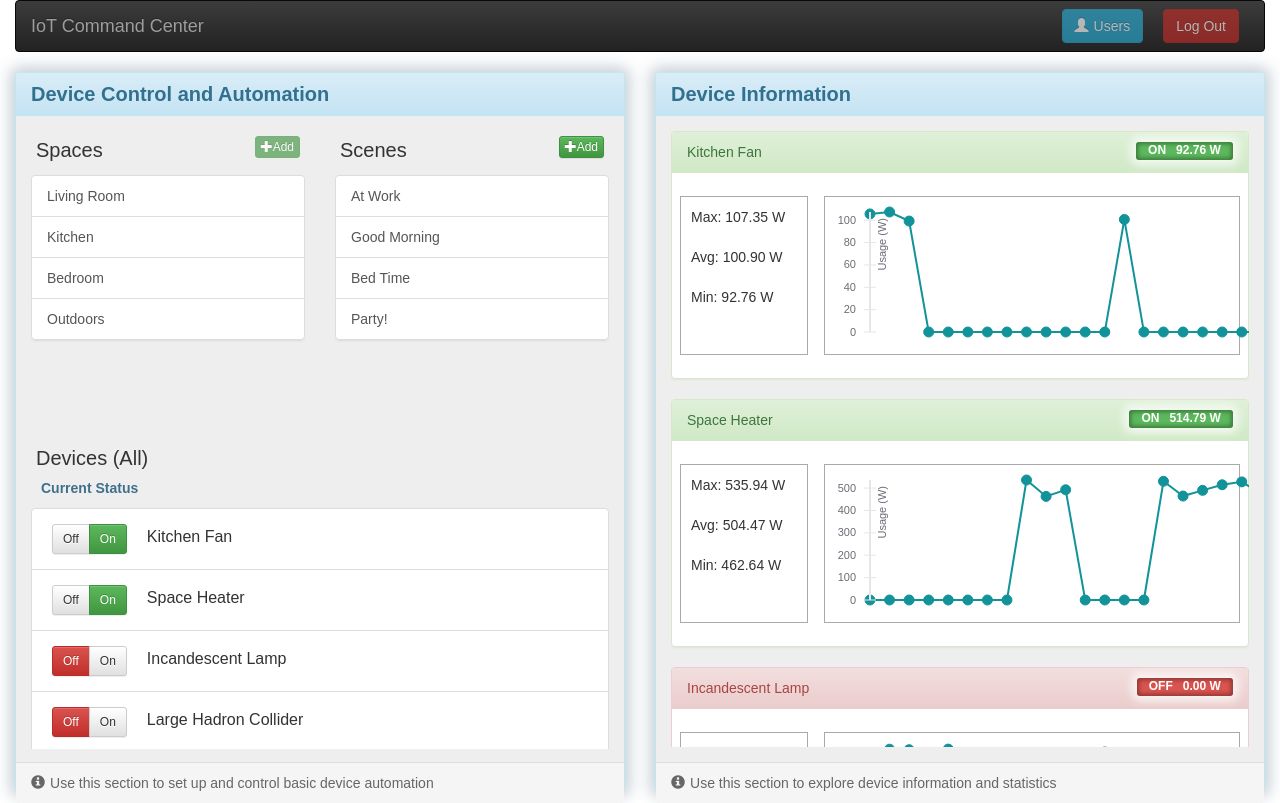
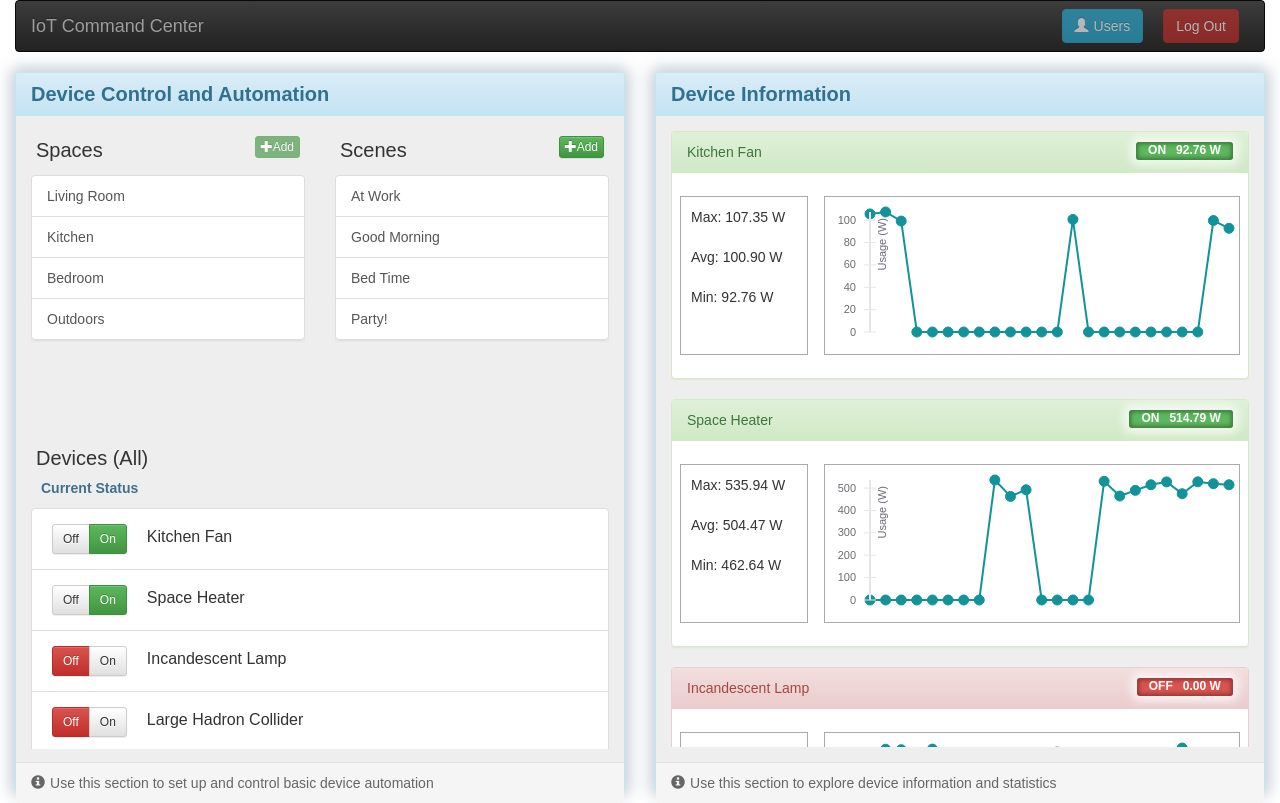
Before and after one commit to AndrewTBurks/IoTCommandCenter, a React (Create React App) app: page / in a window 1280 px wide. Built offline with nearby package versions, Linux system fonts and the light colour scheme.

Commit message:
fix graph width resizing

```diff
--- a/src/components/information/DeviceChart.js
+++ b/src/components/information/DeviceChart.js
@@ -5,21 +5,28 @@ class DeviceChart extends Component {
   constructor(props) {
     super(props);
     this.state = {
-      data: props.data
+      data: props.data,
+      width: props.width
     };
   }
 
+  static getDerivedStateFromProps(nextProps, prevState) {
+    // just overwrite old state completely with new props
+    return { data: nextProps.data, width: nextProps.width };
+  }
+
   render() {
-    let {data} = this.state;
+    let {data, width} = this.state;
     let chartData = data.map(dataPoint=> {
       return {
         x: new Date(dataPoint.timestamp).getTime(),
         y: dataPoint.power
       };
     });
+
     return (
       <XYPlot
-        width={500}
+        width={width-5}
         height={170}>
         <LineMarkSeries data={chartData}/>
         {/* <XAxis title="Time" /> */}
--- a/src/components/information/DeviceInfo.js
+++ b/src/components/information/DeviceInfo.js
@@ -6,7 +6,11 @@ import AddScenePanel from '../control-automation/AddScenePanel'
 class DeviceInfo extends Component {
   constructor(props) {
     super(props);
-    this.state = { info: props.info, status: props.status, data: props.data };
+    this.state = { info: props.info, status: props.status, data: props.data, width: 500 };
+
+    this.height = null;
+
+    this.saveElem = this.saveElem.bind(this);
   }
 
   static getDerivedStateFromProps(nextProps, prevState) {
@@ -14,8 +18,16 @@ class DeviceInfo extends Component {
     return { info: nextProps.info, status: nextProps.status };
   }
 
+  componentDidMount() {
+    this.setState({ width: this.div.clientWidth })
+  }
+
+  saveElem(element) {
+    this.div = element;
+  }
+
   render() {
-    let { info, status, data } = this.state;
+    let { info, status, data, width } = this.state;
     let powerValues = data.map(x => x.power).filter(val => val !== 0);
 
     let min, max, avg;
@@ -31,44 +43,34 @@ class DeviceInfo extends Component {
       avg = "N/A";
     }
 
-    return (
-      <Panel className="deviceInfo" bsStyle={status === "on" ? "success" : "danger"}>
+    return <Panel className="deviceInfo" bsStyle={status === "on" ? "success" : "danger"}>
         <Panel.Heading className="deviceInfoHeader">
           {info.name}
-          <Label className="deviceInfoUsageLabel"
-            bsStyle={status === "on" ? "success" : "danger"}
-              style={{
-                display: "inline-block",
-                float: "right",
-                fontSize: "12px",
-                fontWeight: "bold"}}>
-            <span style={{margin: "0 5px"}}>
-              {status.toUpperCase()}
-            </span>
-            <span style={{margin: "0 5px"}}>
+          <Label className="deviceInfoUsageLabel" bsStyle={status === "on" ? "success" : "danger"} style={{ display: "inline-block", float: "right", fontSize: "12px", fontWeight: "bold" }}>
+            <span style={{ margin: "0 5px" }}>{status.toUpperCase()}</span>
+            <span style={{ margin: "0 5px" }}>
               {data[data.length - 1].power.toFixed(2)} W
             </span>
           </Label>
         </Panel.Heading>
         <Panel.Body>
-          <Row style={{height: "175px"}}>
-            <Col md={3} style={{height:"100%", padding:"8px"}}>
-              <div style={{border: "1px solid #aaa", height:"100%", padding:"5px"}}>
-                <p style={{padding: "5px"}}>Max: {max} W</p>
-                <p style={{padding: "5px"}}>Avg: {avg} W</p>
-                <p style={{padding: "5px"}}>Min: {min} W</p>
+          <Row style={{ height: "175px" }}>
+            <Col md={3} style={{ height: "100%", padding: "8px" }}>
+              <div style={{ border: "1px solid #aaa", height: "100%", padding: "5px" }}>
+                <p style={{ padding: "5px" }}>Max: {max} W</p>
+                <p style={{ padding: "5px" }}>Avg: {avg} W</p>
+                <p style={{ padding: "5px" }}>Min: {min} W</p>
               </div>
             </Col>
 
-            <Col md={9} style={{height:"100%", padding:"8px"}}>
-              <div style={{border: "1px solid #aaa", height:"100%", padding:"5px"}}>
-                <DeviceChart data={data}/>
+            <Col md={9} style={{ height: "100%", padding: "8px" }}>
+              <div style={{ border: "1px solid #aaa", height: "100%", padding: "5px" }} ref={this.saveElem}>
+                <DeviceChart data={data} width={width} />
               </div>
             </Col>
           </Row>
         </Panel.Body>
-      </Panel>
-     );
+      </Panel>;
   }
 }
 
```
